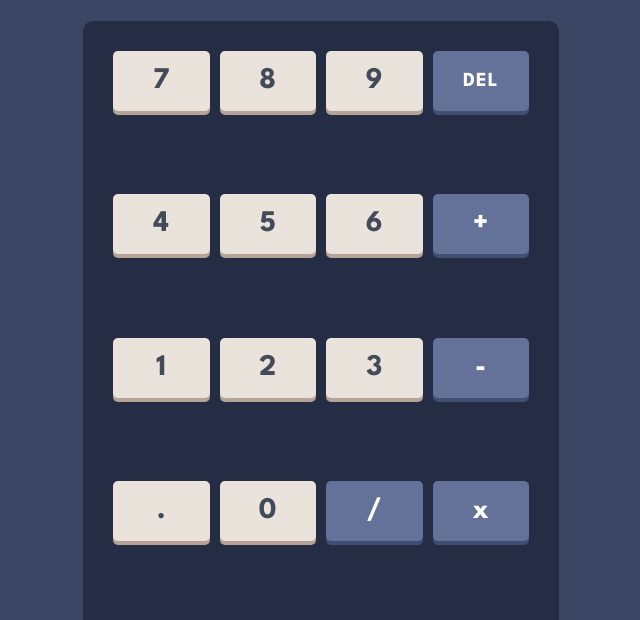
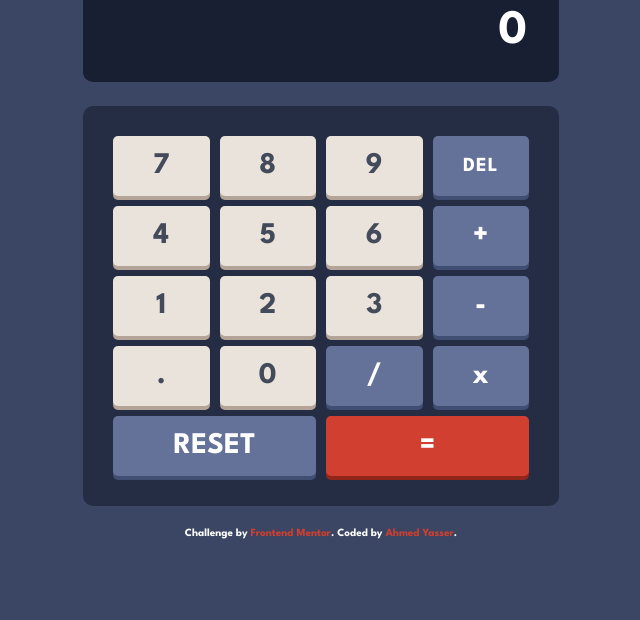
Before and after one commit to Ahmed-let-front/calc-app, a website built with Vite: page index.html in a window 1280 px wide. Shown: the part 180-800 px from the top of the page, without its empty margins (319-959 px from the left). Built offline with nearby package versions, Linux system fonts and the light colour scheme.

Commit message:
fix(ui): edit unit in key class

```diff
--- a/src/css/style.css
+++ b/src/css/style.css
@@ -119,7 +119,7 @@
 
 @layer components {
   .calculator {
-    @apply flex w-full h-[100rem] flex-col px-[2.4rem] pt-[3rem] sm:max-w-[40rem] sm:px-[3rem] sm:py-[3rem] md:max-w-[46rem] lg:max-w-[54rem] lg:px-[3.2rem] lg:py-[3.2rem];
+    @apply flex w-full h-full flex-col px-[2.4rem] pt-[3rem] sm:max-w-[40rem] sm:px-[3rem] sm:py-[3rem] md:max-w-[46rem] lg:max-w-[54rem] lg:px-[3.2rem] lg:py-[3.2rem];
   }
 
   .calculator__header {
@@ -161,7 +161,7 @@
     @apply grid grid-cols-4 gap-[1rem] rounded-[1rem] bg-navy-900 p-[1.8rem] sm:gap-[1.3rem] sm:p-[2.4rem] lg:gap-[1rem] lg:p-[3rem] h-full;
   }
   .key {
-    @apply flex h-[15rem] cursor-pointer items-center justify-center rounded-[0.5rem] text-[2.6rem] leading-none transition-all duration-150 active:translate-y-[0.2rem] hover:opacity-50 active:shadow-none sm:h-[5.8rem] sm:text-[3rem] lg:h-[6rem] lg:text-[3rem];
+    @apply flex min-h-[5rem] max-h-[15rem] cursor-pointer items-center justify-center rounded-[0.5rem] text-[2.6rem] leading-none transition-all duration-150 active:translate-y-[0.2rem] hover:opacity-50 active:shadow-none sm:h-[5.8rem] sm:text-[3rem] lg:h-[6rem] lg:text-[3rem];
   }
   .key--number {
     @apply bg-gray-200 text-navy-750 shadow-key-gray;
```
